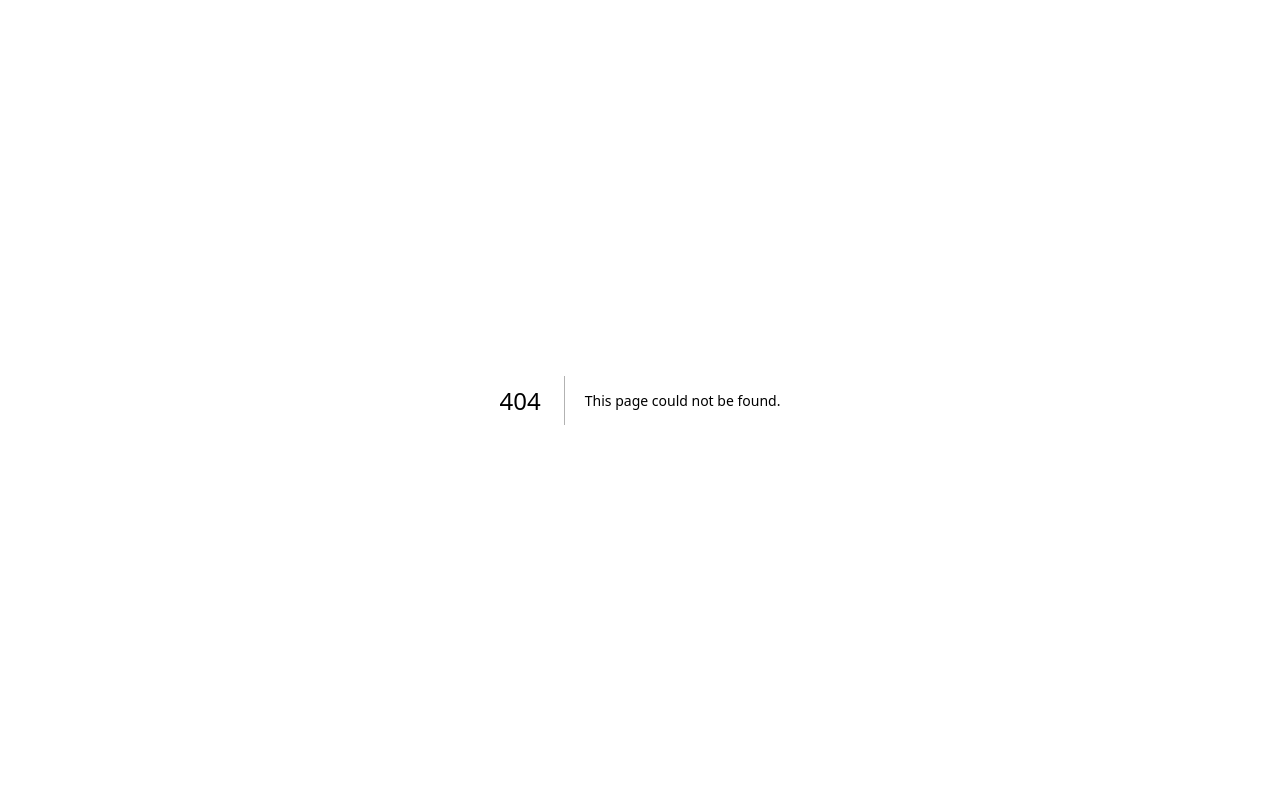
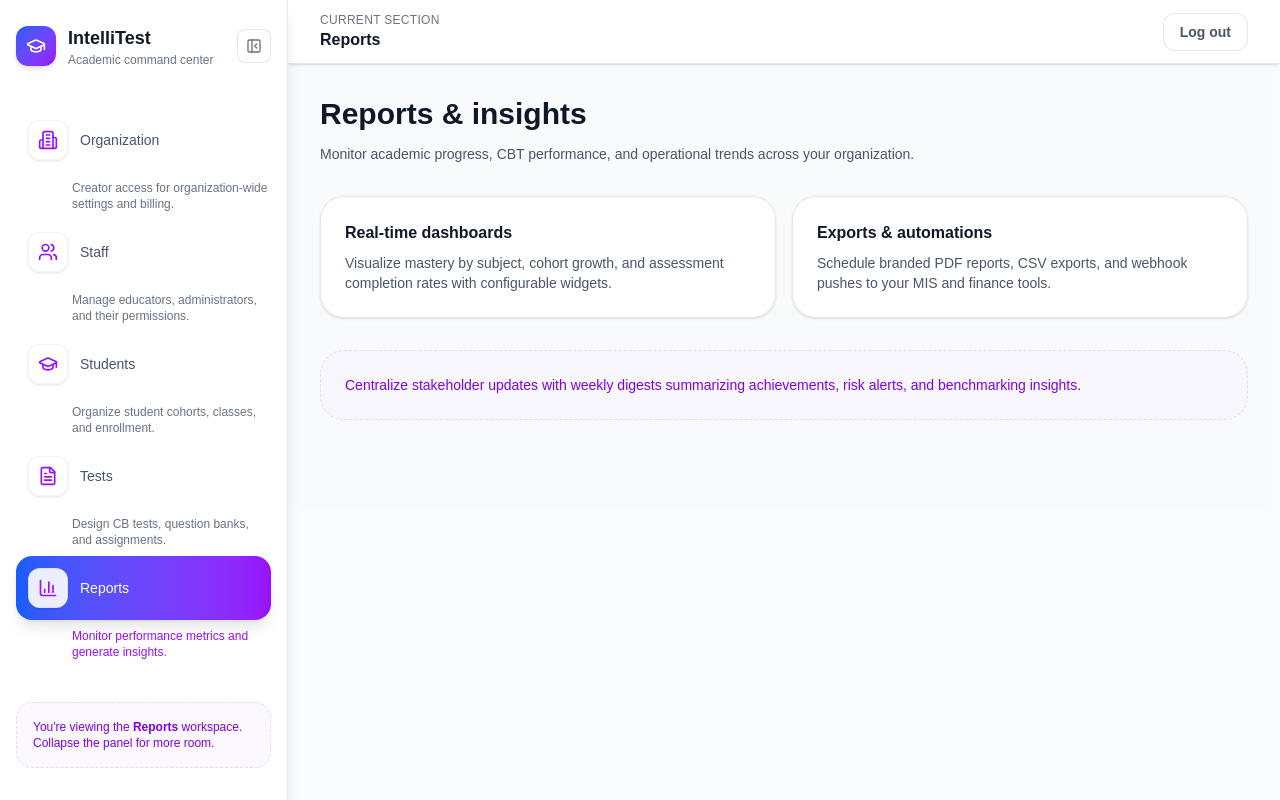
Before and after one commit to KolarDev/IntelliTest-Client, a Next.js app: page /dashboard/reports in a window 1280 px wide. Before the commit this address had no page. Built offline with nearby package versions, Linux system fonts and the light colour scheme.

Commit message:
Add reports placeholder page
cgen-9f75c28f940a48c69a0dc1eebda8c59a

```diff
--- /dev/null
+++ b/src/app/(dashboard)/dashboard/reports/page.tsx
@@ -0,0 +1,31 @@
+import { DashboardPageHeader } from "@/components/dashboard/dashboardPageHeader";
+
+export default function ReportsPage() {
+  return (
+    <section className="space-y-8">
+      <DashboardPageHeader
+        title="Reports & insights"
+        description="Monitor academic progress, CBT performance, and operational trends across your organization."
+      />
+
+      <div className="grid gap-4 md:grid-cols-2">
+        <div className="rounded-3xl border border-black/10 bg-white/95 p-6 shadow-sm">
+          <h3 className="text-base font-semibold text-gray-900">Real-time dashboards</h3>
+          <p className="mt-2 text-sm text-gray-600">
+            Visualize mastery by subject, cohort growth, and assessment completion rates with configurable widgets.
+          </p>
+        </div>
+        <div className="rounded-3xl border border-black/10 bg-white/95 p-6 shadow-sm">
+          <h3 className="text-base font-semibold text-gray-900">Exports &amp; automations</h3>
+          <p className="mt-2 text-sm text-gray-600">
+            Schedule branded PDF reports, CSV exports, and webhook pushes to your MIS and finance tools.
+          </p>
+        </div>
+      </div>
+
+      <div className="rounded-3xl border border-dashed border-purple-200 bg-purple-50/70 p-6 text-sm text-purple-700">
+        Centralize stakeholder updates with weekly digests summarizing achievements, risk alerts, and benchmarking insights.
+      </div>
+    </section>
+  );
+}
```
